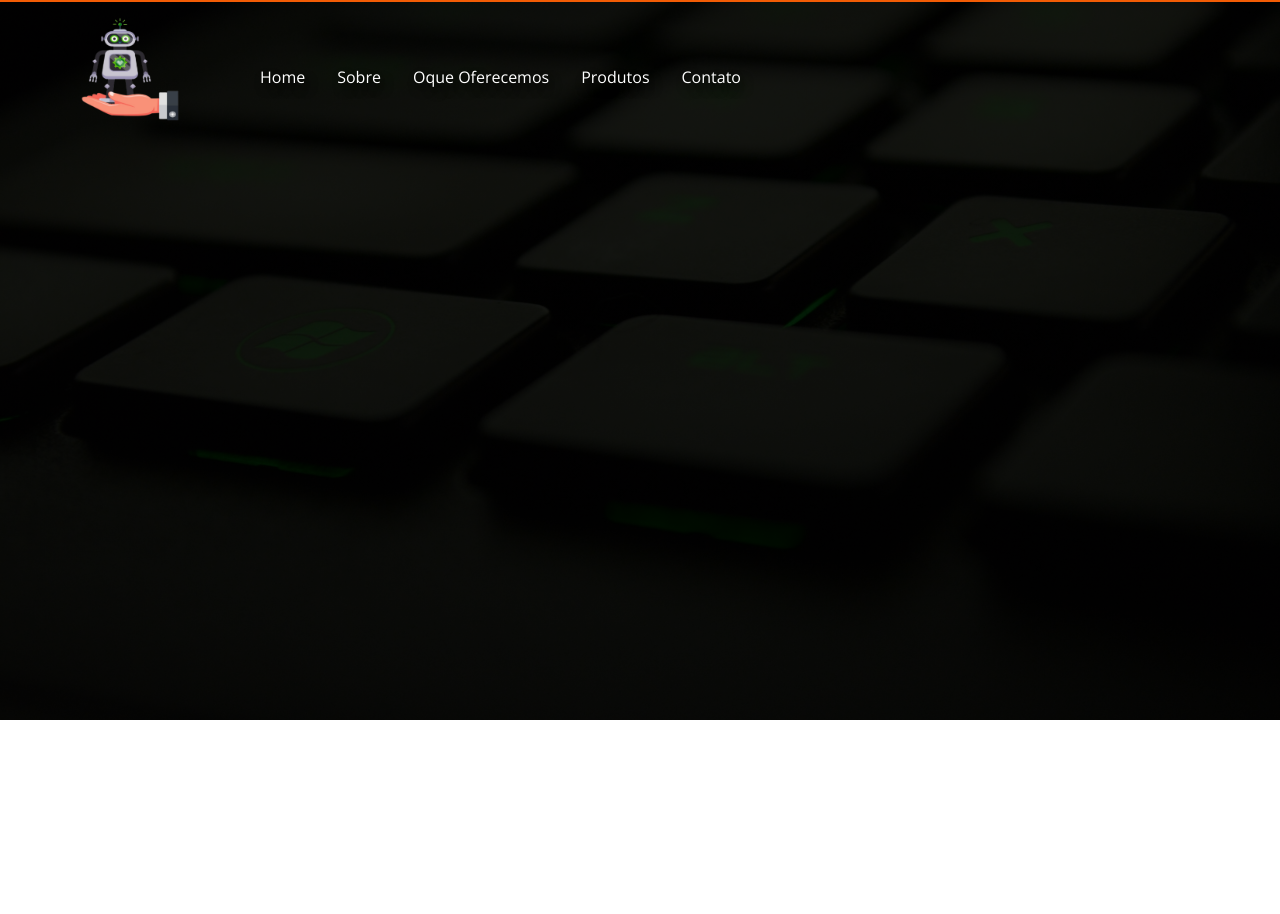
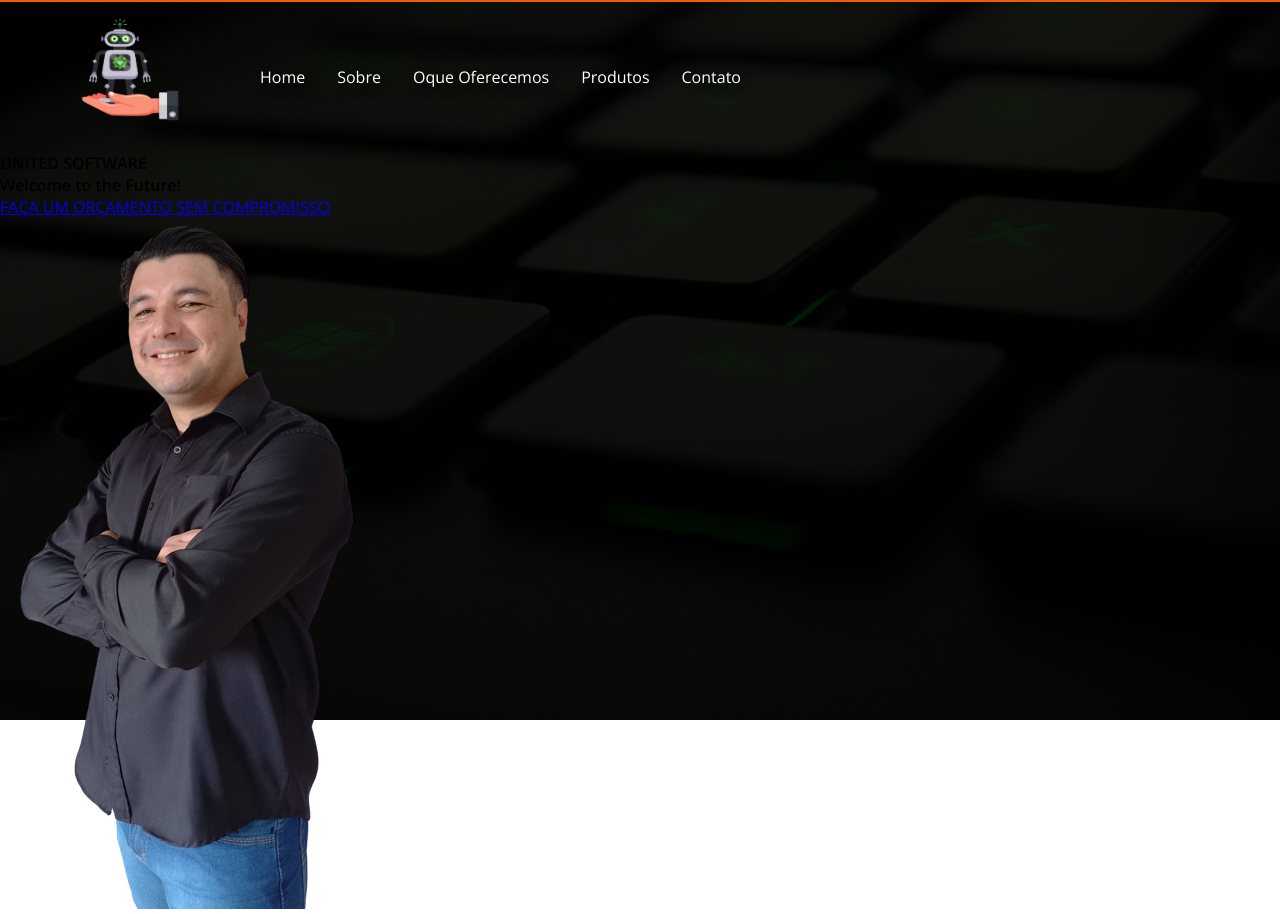
Before and after one commit to zezerinomattos/unitedsoftware, a React (Create React App) app: page / in a window 1280 px wide. Before the commit the page ends 800 px from the top, so only its background shows below. Built offline with nearby package versions, Linux system fonts and the light colour scheme; a web font is replaced by a local one.

Commit message:
Colocando logo na aba do navegador

```diff
--- a/public/index.html
+++ b/public/index.html
@@ -18,6 +18,9 @@
       rel="stylesheet"
     />
 
+    <!-- colocando icone no title da pagina -->
+    <link rel="icon" href="%PUBLIC_URL%/iconeNavegador.png">
+
     <title>United Software - Welcome to the Future</title>
   </head>
   <body>
--- a/src/views/Home/index.js
+++ b/src/views/Home/index.js
@@ -1,16 +1,30 @@
 import React from 'react';
+import { Link } from 'react-router-dom';
 
 // MY IMPORTS
 import './style.css';
+import './responsive.css';
 import Navbar from '../../components/Navbar';
 
 // IMAGES
-
+import imgZeze from '../../assets/HeaderZezerino.png'
 
 export default function Home(){
     return(
         <header className='container'>
             <Navbar />
+            <div className='header-inf-mestre'>
+                <div className='textos'>
+                    <h1>UNITED SOFTWARE</h1>
+                    <h2>Welcome to the Future!</h2>
+
+                    <Link to="#" >FAÇA UM ORÇAMENTO SEM COMPROMISSO</Link>
+                </div>
+
+                <div className='img-ze'>
+                    <img src={imgZeze} alt="Imagem" />
+                </div>
+            </div>
         </header>
     );
 }
--- /dev/null
+++ b/src/views/Home/responsive.css
@@ -0,0 +1,15 @@
+
+
+/*----------------------------*/
+/*          TABLET            */
+/*----------------------------*/
+
+/*---------- DIV MESTRE ----------*/
+
+
+
+/*---------- Textos -------------*/
+
+
+
+/*--------- IMAGEM --------------*/
--- a/src/views/Home/style.css
+++ b/src/views/Home/style.css
@@ -22,6 +22,10 @@ font-family: 'Open Sans', sans-serif;
 font-family: 'Pacifico', cursive;
 */
 
+/*----------------------------*/
+/*          HEADER            */
+/*----------------------------*/
+
 header.container {
     width: 100%;
     height: 90vh;
@@ -32,3 +36,17 @@ header.container {
 
     border-top: 2px solid #F25C05;
 }
+
+header.container div.header-inf-mestre{
+
+}
+
+/*----------------------------*/
+/*          TEXTOS HEADER     */
+/*----------------------------*/
+
+
+
+/*----------------------------*/
+/*          IMAGEM HEADER     */
+/*----------------------------*/
```
Also changed, not shown: public/iconeNavegador.png (added).
